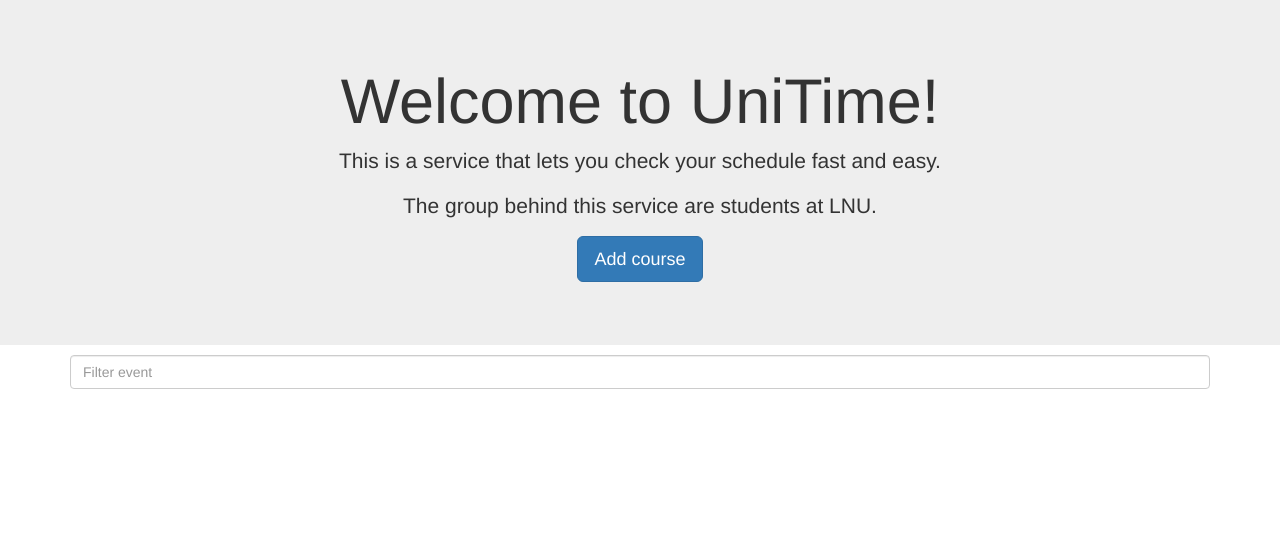
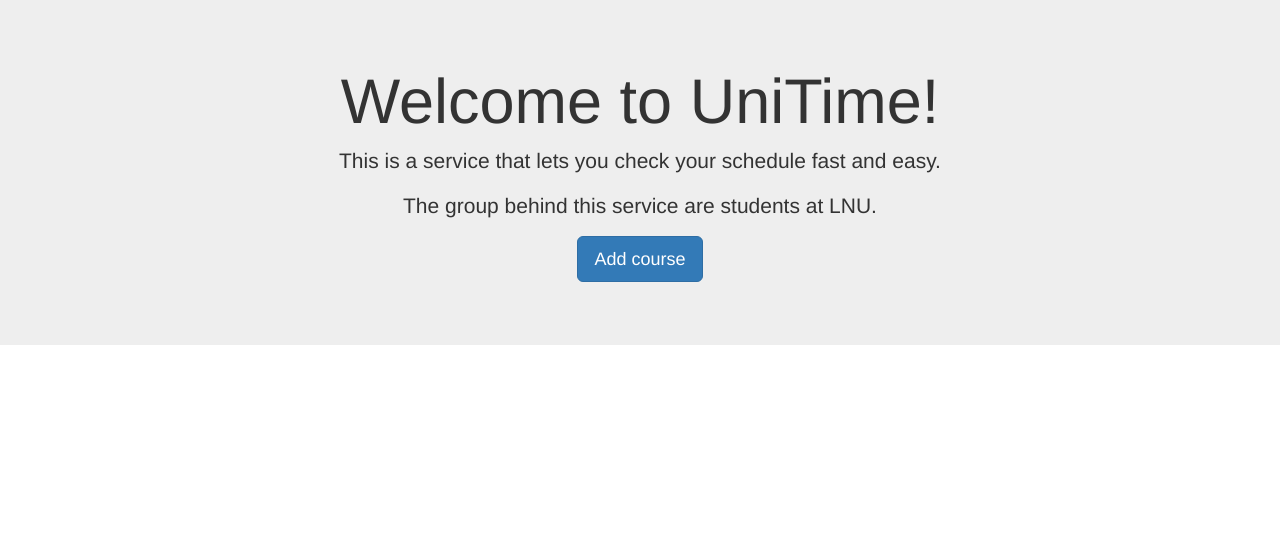
Before and after one commit to Kodkollektivet/UniTime-server, a Django app: page / in a window 1280 px wide. Shown: the part 125-659 px from the top of the page. Run offline with Django 3.2, Linux system fonts and the light colour scheme; data that the repository does not hold is empty; some libraries are stand-ins or nearby versions.

Commit message:
Some minor changes and output removed

```diff
--- a/server/django/angular/static/angular/js/controllers.js
+++ b/server/django/angular/static/angular/js/controllers.js
@@ -138,7 +138,7 @@ myAppController.controller('unicontrol', function UniControl($scope, Course, Eve
                     var t = response.data[i]['starttime'].split(':');
                     var date = new Date(d[0], d[1], d[2], t[0], t[1]);
                     var date_now = new Date();
-                    console.log(date_now);
+                    //console.log(date_now);
                     response.data[i]['start_datetime'] = date;
                     response.data[i]['day'] = moment(response.data[i]['startdate']).format('dddd');
                     //response.data[i]['until'] = (date-date_now)/(24*3600*1000);
@@ -148,15 +148,17 @@ myAppController.controller('unicontrol', function UniControl($scope, Course, Eve
                 }
                 $('#ajaxloader').hide();
                 $('#date_today').show();
+                $('#filterCoursesForm').show();
             },
             function(response) { // optional
                 // ERROR
             });
     };
 
-    $scope.rateCourse = function(course, course_code, course_rate, notes){
+    $scope.rateCourse = function(courseIn, course_code, course_rate, notes){
         $('#ajaxloader').show();
-
+        $scope.removeCourse(courseIn);
+        console.log(courseIn);
         $http({
             url: '/api/rate/',
             headers: {'Content-Type': 'application/x-www-form-urlencoded'},
@@ -173,7 +175,7 @@ myAppController.controller('unicontrol', function UniControl($scope, Course, Eve
         })
             .then(function(response) {
                 $('#ajaxloader').hide();
-                $scope.removeCourse(course);
+
                 console.log(response.data);
             },
             function(response) { // optional
--- a/server/django/angular/templates/angular/index.html
+++ b/server/django/angular/templates/angular/index.html
@@ -103,7 +103,7 @@
                     Date today: [[date | date:'yyyy-MM-dd']]
                 </div>
 
-                <div style="margin-top: -15pt;">
+                <div style="margin-top: -15pt;" id="filterCoursesForm">
                     <!-- Filter Courses Input -->
                     <form class="form-inline">
                         <input type="text" class="form-control" ng-model="filterEvents" placeholder="Filter event" style="width: 100%">
@@ -126,36 +126,36 @@
 
                                     <div class="col-xs-8 col-sm-6 col-md-6 col-lg-6" align="left">
                                         <div class="row">
-                                            <div ng-if="event.room.length < 2">Room: Not available</div>
-                                            <div ng-if="event.room.length >= 2">Room: [[ event.room ]]</div>
+                                            <div ng-if="event.room.length < 2"><b>Room:</b> Not available</div>
+                                            <div ng-if="event.room.length >= 2"><b>Room:</b> [[ event.room ]]</div>
                                         </div>
 
                                         <div class="row">
-                                            <div ng-if="event.teacher.length < 2">Teacher: Not available</div>
-                                            <div ng-if="event.teacher.length >= 2">Teacher: [[ event.teacher ]]</div>
+                                            <div ng-if="event.teacher.length < 2"><b>Teacher:</b> Not available</div>
+                                            <div ng-if="event.teacher.length >= 2"><b>Teacher:</b> [[ event.teacher ]]</div>
                                         </div>
 
                                         <div class="row">
-                                            <div ng-if="event.info.length < 2">Info: Not available</div>
-                                            <div ng-if="event.info.length >= 2">Info: [[ event.info ]]</div>
+                                            <div ng-if="event.info.length < 2"><b>Info:</b> Not available</div>
+                                            <div ng-if="event.info.length >= 2"><b>Info:</b> [[ event.info ]]</div>
                                         </div>
 
                                         <div class="row">
-                                            <div ng-if="event.desc.length < 2">Desc: Not available</div>
-                                            <div ng-if="event.desc.length >= 2">Desc: [[ event.desc ]]</div>
+                                            <div ng-if="event.desc.length < 2"><b>Desc:</b> Not available</div>
+                                            <div style="width:100px; word-wrap: break-word;" ng-if="event.desc.length >= 2"><b>Desc:</b> [[ event.desc ]]</div>
                                         </div>
                                     </div>
 
 
                                     <div class="col-xs-4 col-sm-6 col-md-6 col-lg-6" align="right">
                                         <div class="row">
-                                            [[event.day]]
+                                            <b>[[event.day]]</b>
                                         </div>
                                         <div class="row">
-                                            [[event.starttime]]-[[event.endtime]]
+                                            <b>[[event.starttime]]-[[event.endtime]]</b>
                                         </div>
                                         <div class="row">
-                                            [[event.startdate]]
+                                            <b>[[event.startdate]]</b>
                                         </div>
                                     </div>
 
@@ -202,9 +202,9 @@
                     <form id="ratingform" align="center">
                         <div align="center"><h3>Please rate the course:</h3></div>
                         <label for="sel1">Rating:</label>
-                        <select class="form-control" id="sel1" ng-model="rateIn">
+                        <select class="form-control" id="sel1" ng-model="rateIn" style="max-width: 100%">
 
-                            <option value="10">10 <- Very good</option>
+                            <option value="10">10 - Good</option>
                             <option value="9">9</option>
                             <option value="8">8</option>
                             <option value="7">7</option>
@@ -213,7 +213,7 @@
                             <option value="4">4</option>
                             <option value="3">3</option>
                             <option value="2">2</option>
-                            <option value="1">1 <- Very bad</option>
+                            <option value="1">1 - Bad</option>
 
                         </select>
                         <label for="sel2">Note:</label>
@@ -224,7 +224,7 @@
                 <div class="modal-footer" id="course_rate_footer">
                     <button type="button" onclick="back_to_info()" class="btn btn-primary">Backto info</button>
                     <button type="button" ng-click="removeCourse(course_info)" onclick="back_to_info()" class="btn btn-danger" data-dismiss="modal">Skip</button>
-                    <button type="buttin" ng-click="rateCourse([[course]], [[ course_info.course_code ]], [[rateIn]], [[textIn]])" onclick="closeCourseModal()" class="btn btn-success">Send</button>
+                    <button type="buttin" ng-click="rateCourse(course_info, [[ course_info.course_code ]], [[rateIn]], [[textIn]])" onclick="closeCourseModal()" class="btn btn-success">Send</button>
                 </div>
 
             </div>
@@ -306,7 +306,7 @@
     $('#alert_message').hide();
 
     $('#date_today').hide();
-
+    $('#filterCoursesForm').hide();
     $('#course_rate_form').hide();
     $('#course_rate_footer').hide();
 
@@ -332,6 +332,7 @@
         $('#courseModal').modal('toggle');
         $('#sel2').val("");
         $('#sel1').val(5);
+        back_to_info();
 
     }
 
```
